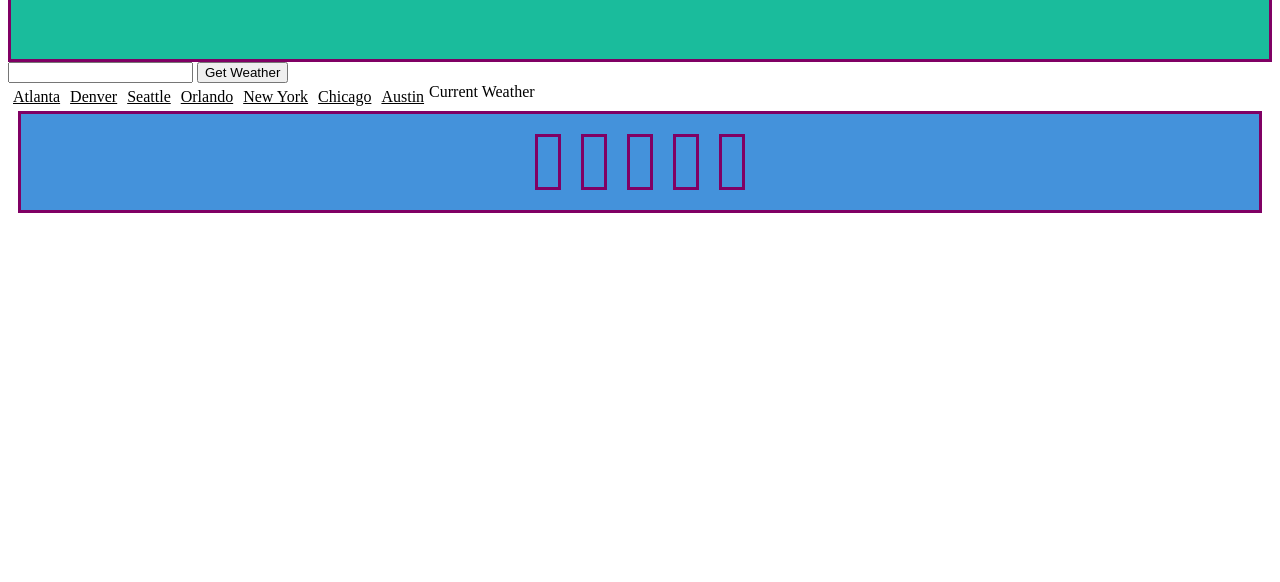
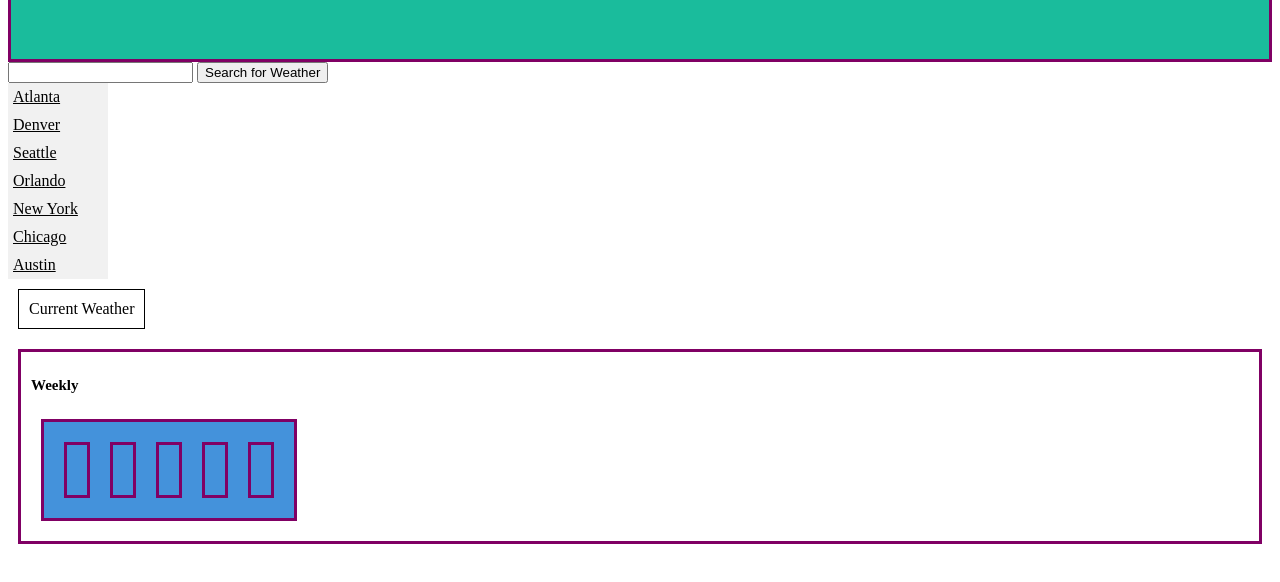
Before and after one commit to kpetrosky/weekly-weather-dashboard, a plain HTML site: page index.html in a window 1280 px wide. Shown: the part 156-738 px from the top of the page. Drawn offline with Linux system fonts and the light colour scheme.

Commit message:
trying to format using css, specfically moving the current weather over and center

```diff
--- a/index.html
+++ b/index.html
@@ -18,7 +18,7 @@
     <body>
         <input type="text" id="city">
         <!-- <button onclick="getWeather()">Get Weather</button> -->
-        <button id="weather-button">Get Weather</button>
+        <button id="weather-button">Search for Weather</button>
         <nav id = fetchCities>
             <a href="#">Atlanta</a>
             <a href="#">Denver</a>
@@ -28,7 +28,15 @@
             <a href="#">Chicago</a>
             <a href="#">Austin</a>
         </nav>
-        <section id="current-weather">Current Weather</section>
+        <main id="current-weather">Current Weather</main>
+        <article class="day-forecast">
+            <h3>Weekly</h3>
+            <div id="result"></div>
+            <div id="display">
+                <!-- <p>Content will appear here.</p> -->
+                <div class="day"></div>
+                <div class="icon"></div>
+                <div class="temp"></div>
         <article class="forecast">
             <article class="day-forecast">
                 <h3></h3>
--- a/styles.css
+++ b/styles.css
@@ -20,10 +20,13 @@ article {
 }
 
 h1 {
-    display: flex;
-    align-items: center;
+     display: block;
+    /* align-items: center;  */
     font-size: 70px;
-    justify-content: center;
+    /* justify-content: center;
+    font-weight: bold;  */
+
+
 }
 
 h2 {
@@ -35,16 +38,30 @@ h3 {
     display: flex;
     font-size: 15px;
 
+
+}
+main {
+
+    display: inline-block;
+    justify-content: center;
+    border: 1px  solid black;
+    /* float: inline-start; */
+    padding: 10px ;
+    margin: 10px ;
+    /* align-items: start; */
+   /* align-content: center; */
+
 }
 
-/* section {
-    display: block;
+section {
+    display: inline-block;
     justify-content: start;
     border: 3px solid rgb(128, 0, 100);
-    float: inline-start;
+    /* float: inline-start; */
     padding: 3px;
-    text-align: left;
-} */
+    /* justify-content: center; */
+}
+
 
 div {
     display: flex;
@@ -52,6 +69,7 @@ div {
     border: 5px;
     color: #000;
     /* align-self: center; */
+
 
 }
 
@@ -67,19 +85,19 @@ div {
 nav {
     background-color: #f1f1f1;
     /* overflow: hidden; */
-    max-width: 800px;
-    justify-content: flex-start;
-    justify-items: start;
+    max-width: 100px;
+    /* justify-content: flex-start; */
+    /* justify-items: start; */
 
 }
 
 nav a {
-    float: inline-start;
+    /* float: inline-start; */
     padding: 5px;
-    text-align: left;
+    /* align-items: start; */
     color: black;
     flex-direction: column;
-    display: block;
+    display: inline-block;
 
 
 }
```
